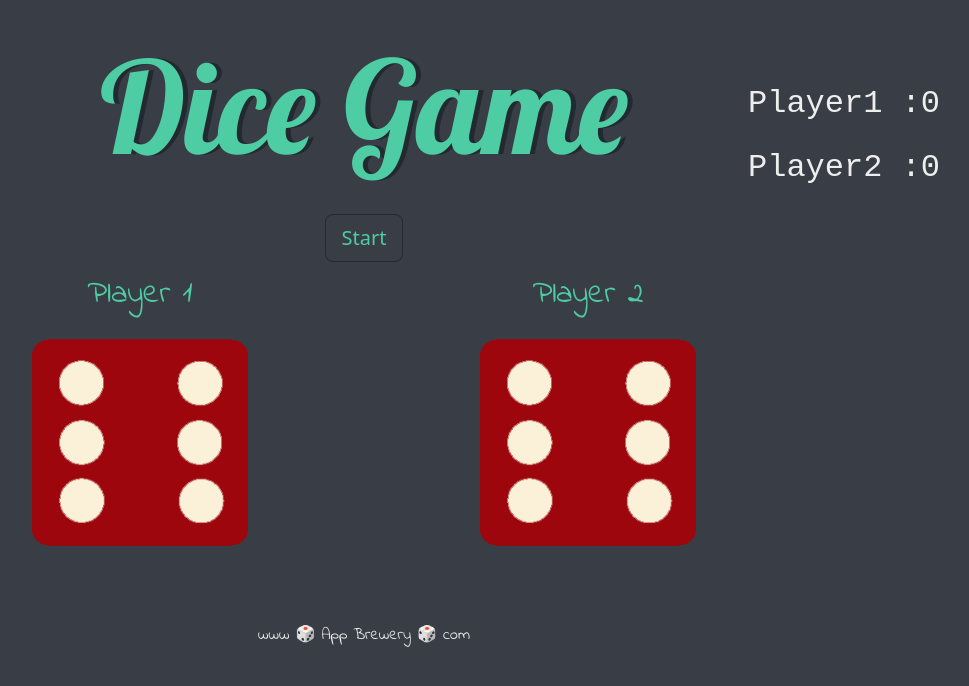
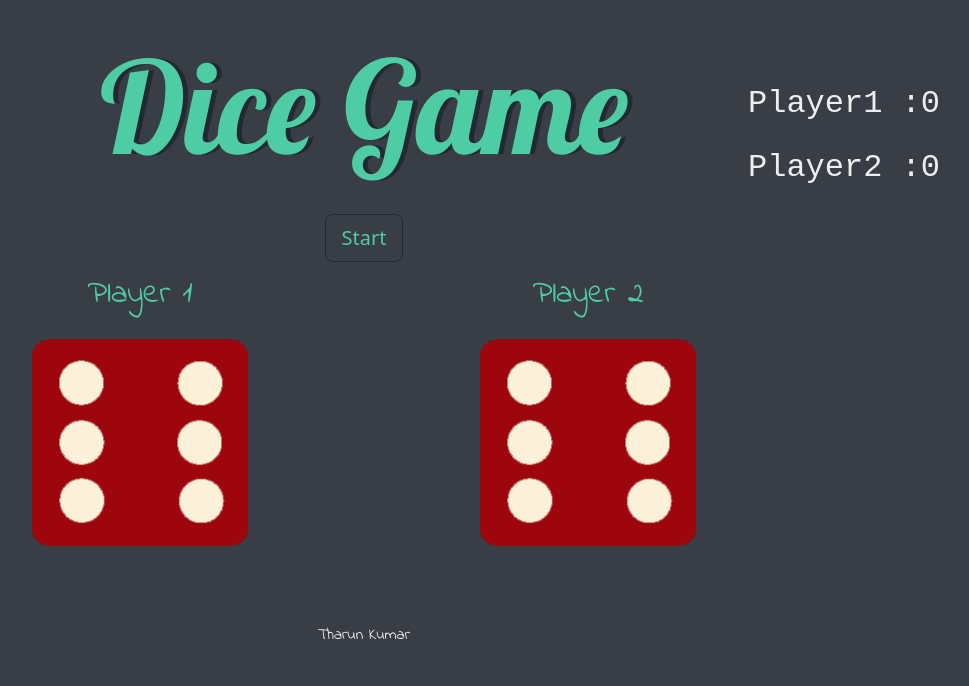
Before and after one commit to tharun850/diceGame, a plain HTML site: page index.html in a window 1280 px wide. Shown: the whole page, without its empty margins (276-1245 px from the left). Drawn offline with nearby package versions, Linux system fonts and the light colour scheme.

Commit message:
Update index.html

```diff
--- a/index.html
+++ b/index.html
@@ -48,5 +48,5 @@
     <script src="index.js"></script>
   </body>
 
-  <footer>www 🎲 App Brewery 🎲 com</footer>
+  <footer>Tharun Kumar </footer>
 </html>
```
